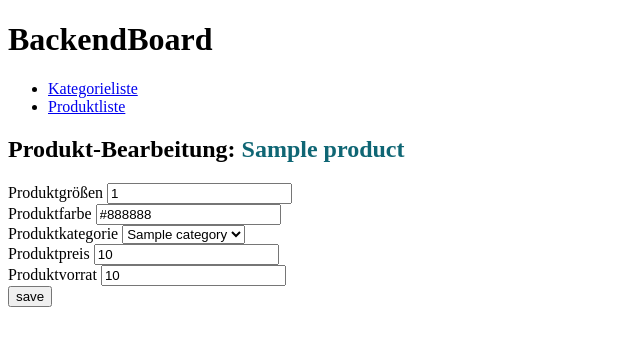
After one commit to Wollhaar/shop_mvc_2.0, a Symfony app: template templates/backend/product/edit.html.twig in a window 1280 px wide. The commit adds this page. Shown: the top 346 px of the page, without its empty margins (0-640 px from the left). Run offline with Twig, Linux system fonts and the light colour scheme; the template is opened without the code that fills it: most values are stand-ins (such as "Sample title", 1, 10 or a date in 2020); some libraries are stand-ins or nearby versions.

Commit message:
add method product editing + tests

```diff
--- /dev/null
+++ b/templates/backend/product/edit.html.twig
@@ -0,0 +1,45 @@
+{% extends 'backend/backend/board.html.twig' %}
+
+{% block title %}Edit Product | {{ parent() }}{% endblock %}
+
+{% block menu %}
+    {{ parent() }}
+    <div class="product-edit">
+        {% if product %}
+            <h2>Produkt-Bearbeitung: <span style="color: #0f6674">{{ product.name }}</span></h2>
+            <form action="{{ path('app_backend_product_edit', {productId: product.id, save: 1}) }}" method="post">
+                <input type="hidden" name="id" value="{{ product.id }}">
+                <input type="hidden" name="name" value="{{ product.name }}">
+                <div class="product-size">
+                    <label for="product-size--input">Produktgrößen</label>
+                    <input type="text" id="product-size--input" name="size" value="{{ product.size }}">
+                </div>
+                <div class="product-color">
+                    <label for="product-color--input">Produktfarbe</label>
+                    <input type="text" id="product-color--input" name="color" value="{{ product.color }}">
+                </div>
+                <div class="product-category">
+                    <label for="product-category--input">Produktkategorie</label>
+                    <select type="text" id="product-category--input" name="category">
+                        {% for category in categories %}
+                            <option value="{{ category.id }}"{% if product.category.id == category.id %} selected{% endif %}>
+                                {{ category.name }}
+                            </option>
+                        {% endfor %}
+                    </select>
+                </div>
+                <div class="product-price">
+                    <label for="product-price--input">Produktpreis</label>
+                    <input type="text" id="product-price--input" name="price" value="{{ product.price }}">
+                </div>
+                <div class="product-stock">
+                    <label for="product-stock--input">Produktvorrat</label>
+                    <input type="text" id="product-stock--input" name="stock" value="{{ product.stock }}">
+                </div>
+                <button type="submit">save</button>
+            </form>
+        {% else %}
+            <span style="color: #6f42c1">No product selected</span>
+        {% endif %}
+    </div>
+{% endblock %}
--- a/templates/backend/product/list.html.twig
+++ b/templates/backend/product/list.html.twig
@@ -6,7 +6,8 @@
         {% for product in products %}
             <li>
                 <a class="link--product-show" style="color: #0f6674; text-decoration: none" href="{{ path('app_backend_product_show', {productId: product.id}) }}">{{ product.name }}</a>
-                <a class="link--product-delete" style="color:red;" href="{{ path('app_backend_product_delete', {productId: product.id}) }}">Delete</a>
+                <a class="link--product-edit" style="color:cadetblue;" href="{{ path('app_backend_product_edit', {productId: product.id}) }}">Bearbeiten</a>
+                <a class="link--product-delete" style="color:red;" href="{{ path('app_backend_product_list', {productId: product.id, delete: 1}) }}">Delete</a>
             </li>
         {% endfor %}
     </ul>
--- a/templates/backend/product/show.html.twig
+++ b/templates/backend/product/show.html.twig
@@ -6,6 +6,7 @@
 
     {% if product %}
         <h2>{{ product.name }}</h2>
+        <a href="{{ path('app_backend_product_edit', {productId: product.id}) }}">Bearbeiten</a>
         <table class="product-information">
             <tr><td>Gr&ouml;&szlig;e</td><td>{{ product.size }}</td></tr>
             <tr><td>Farbe</td><td>{{ product.color }}</td></tr>
```
Also changed, not shown: src/Controller/Backend/ProductController.php (+32 -7 lines), src/Model/EntityManager/ProductEntityManager.php (+30 -2 lines), tests/Controller/ProductControllerTest.php (+40 -0 lines), tests/EntityManager/ProductEntityManagerTest.php (+25 -0 lines).
